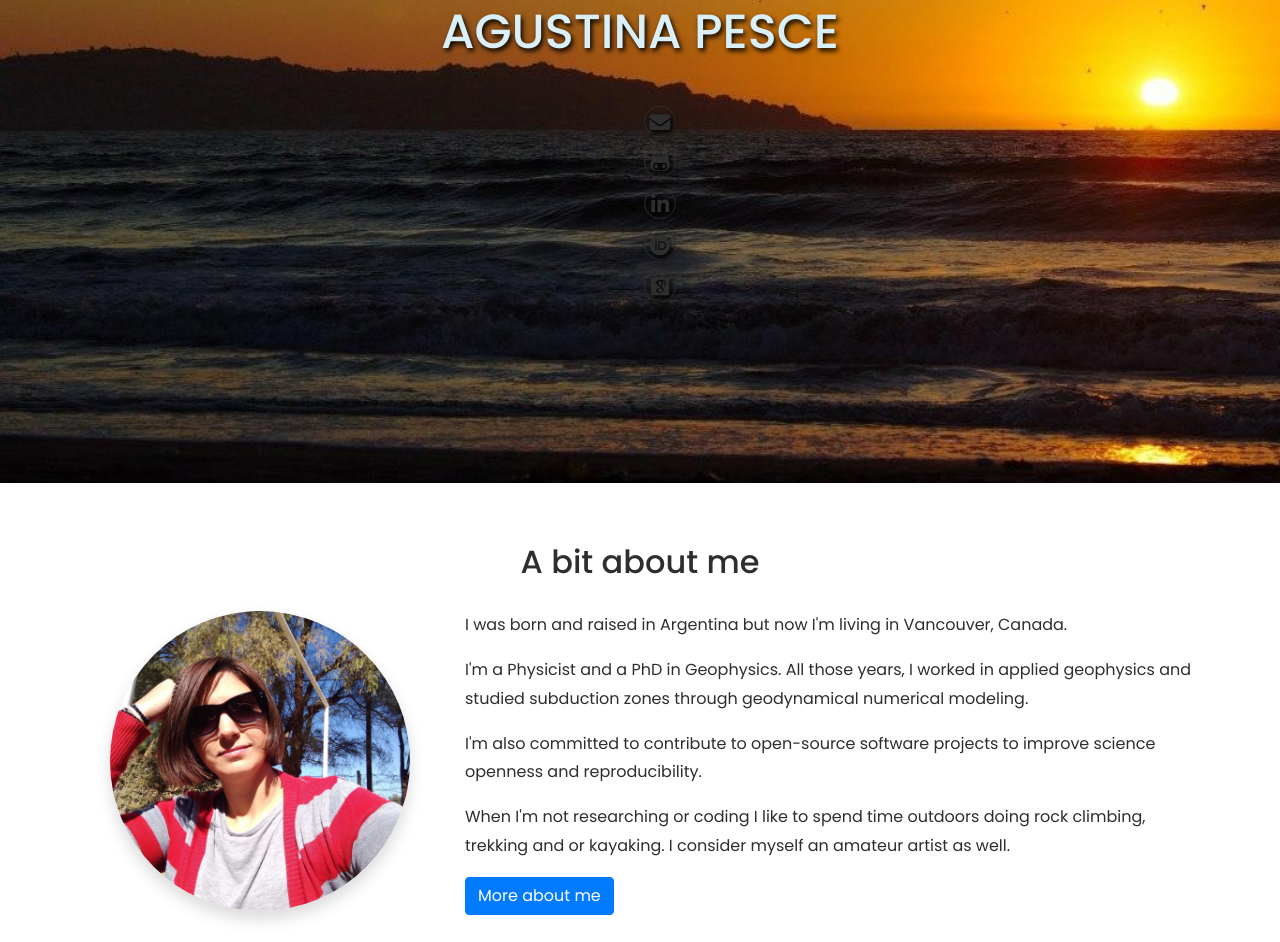
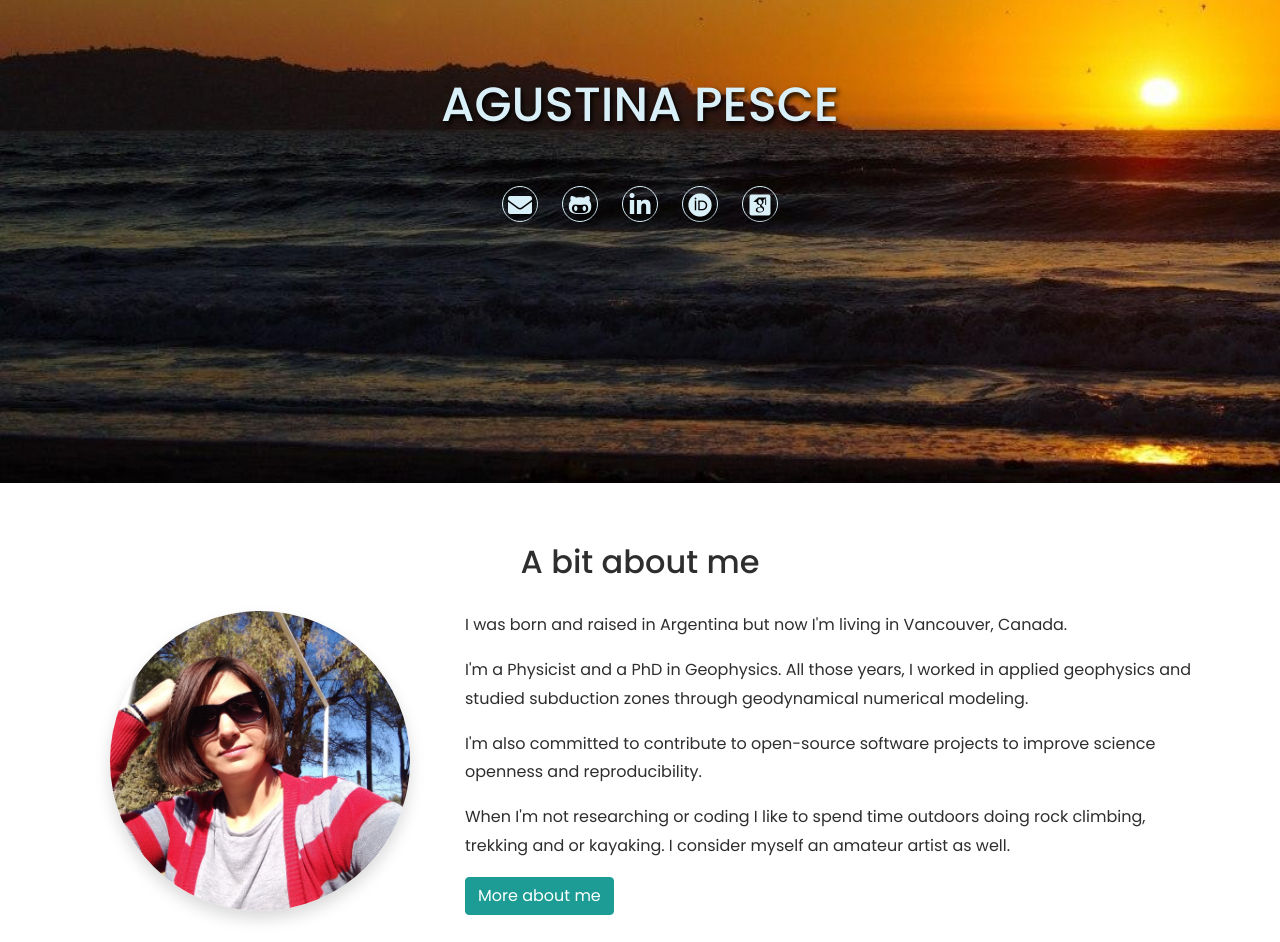
Before and after one commit to aguspesce/aguspesce.ghithub.io, a plain HTML site: page index.html in a window 1280 px wide. Shown: the part 218-1160 px from the top of the page. Drawn offline with nearby package versions, Linux system fonts and the light colour scheme; files whose address does not match are found by name.

Commit message:
Improve  icon style and add botom and sosial-icon styles

```diff
--- a/style.css
+++ b/style.css
@@ -116,16 +116,41 @@ a:hover {
 .fab,
 .ai,
 .fas {
-  border: 1px solid #2e2e2e;
+  border: 1px solid #daf0f9;
   border-radius: 50%;
-  font-size: 1.3em;
-  color: #2e2e2e;
+  font-size: 1.5em;
+  color: #daf0f9;
   width: 1.5em;
   height: 1.5em;
   line-height: 1.5em;
-  margin: 5px;
+  margin: 0.5em;
   text-align: center;
 }
+
+.btn-primary {
+  background-color: #1c9c94;
+  border-color: #1c9c94;
+}
+
+.btn-primary:hover {
+  color: #fff;
+  background-color: #1c9c94;
+  border-color: #1c9c94;
+}
+
+ul.social-icons {
+  list-style: none;
+  padding: 0;
+  display: flex;
+  align-items: center;
+  justify-content: center;
+}
+
+.icon-color {
+  border: 1px solid #2e2e2e;
+  color: #2e2e2e;
+}
+
 
 /* ------ */
 /* Footer */
```
